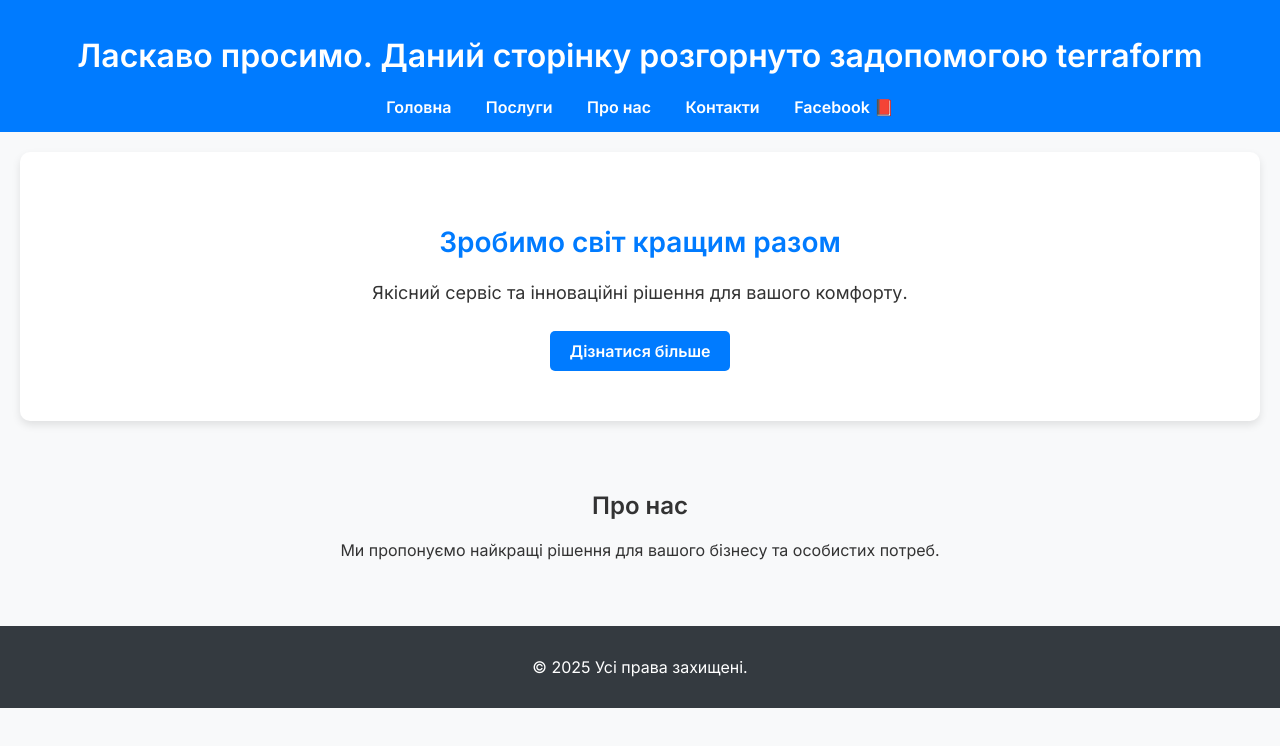
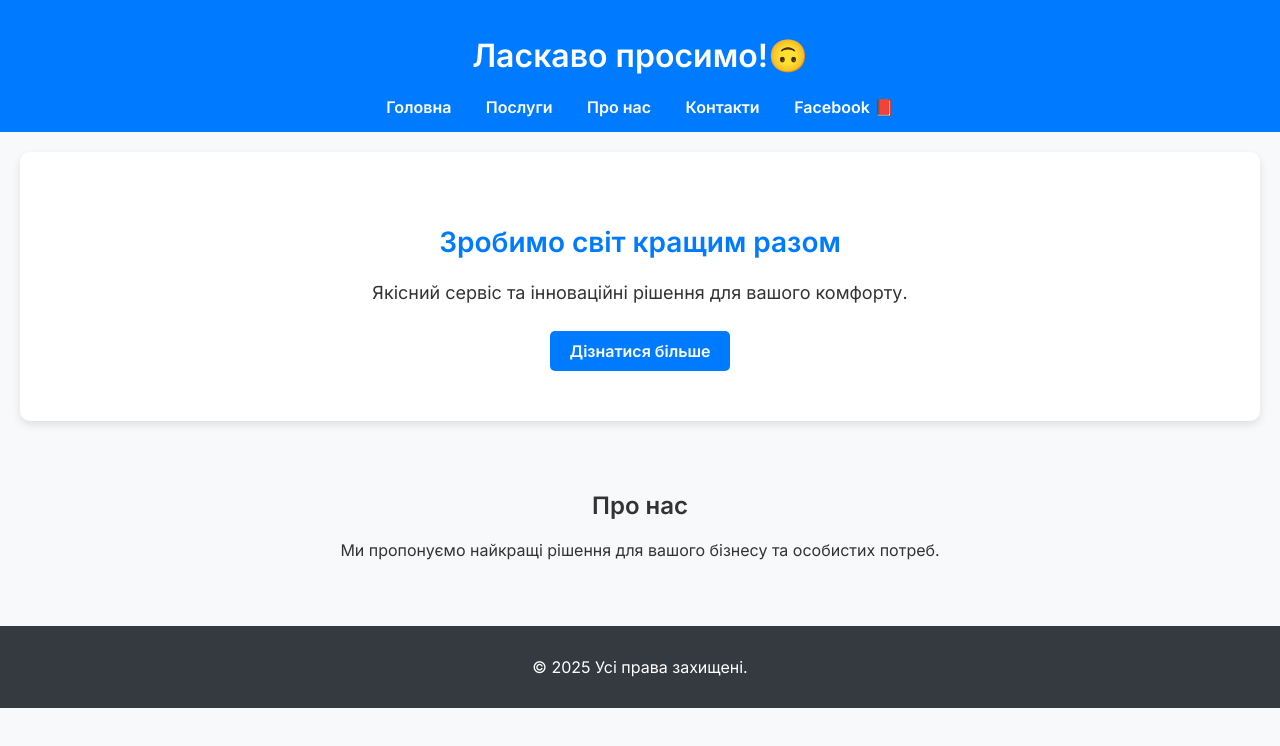
Before and after one commit to maksio77/lab1, a website: page index.html in a window 1280 px wide. Drawn offline with Linux system fonts and the light colour scheme.

Commit message:
edited index.html

```diff
--- a/index.html
+++ b/index.html
@@ -10,7 +10,7 @@
 <body>
 
     <header>
-        <h1>Ласкаво просимо. Даний сторінку розгорнуто задопомогою terraform</h1>
+        <h1>Ласкаво просимо!🙃</h1>
         <nav>
             <ul>
                 <li><a href="#">Головна</a></li>
```
